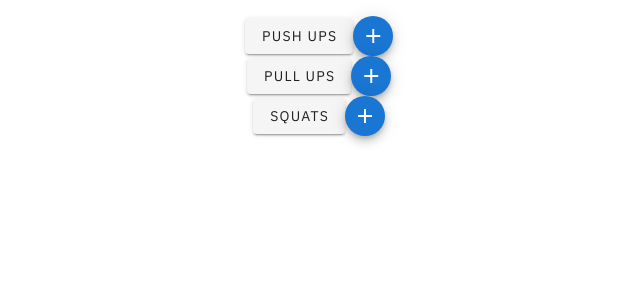
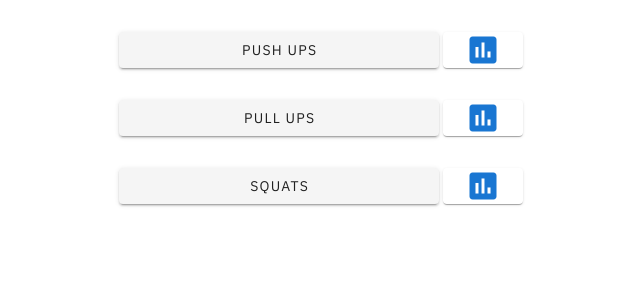
Before and after one commit to jdesfon/Training-app, a Vue app: page / in a window 1280 px wide. Shown: the top 300 px of the page, without its empty margins (321-961 px from the left). Built offline with nearby package versions, Linux system fonts and the light colour scheme; a web font is replaced by a local one.

Commit message:
improvement(exerciselistitem): improve ui/ux better display and form submit on enter

```diff
--- a/src/components/TheExerciseListItem.vue
+++ b/src/components/TheExerciseListItem.vue
@@ -1,9 +1,24 @@
 <template>
   <div class="theExerciseListItem">
-    <v-btn :to="`exercise/${exercise.slug}`">{{ exercise.name }}</v-btn>
-    <v-btn fab small color="primary" @click="isAddSetVisible = true">
-      <v-icon>add</v-icon>
-    </v-btn>
+    <div class="theExerciseListItem__actions">
+      <div class="actions__exercise">
+        <v-btn block @click="isAddSetVisible = true"
+          >{{ exercise.name }}
+        </v-btn>
+      </div>
+
+      <div class="actions__stats">
+        <v-btn
+          block
+          class="elevation-1 mx-1"
+          text
+          color="primary"
+          :to="`exercise/${exercise.slug}`"
+        >
+          <v-icon large>insert_chart</v-icon>
+        </v-btn>
+      </div>
+    </div>
     <TheExerciseSetForm v-if="isAddSetVisible" @submit="submitReps" />
   </div>
 </template>
@@ -44,5 +59,22 @@ export default {
 
 <style lang="scss" scoped>
 .theExerciseListItem {
+  display: flex;
+  flex-direction: column;
+  margin: 1rem;
+
+  &__actions {
+    display: flex;
+  }
+
+  .actions {
+    &__exercise {
+      width: 20rem;
+    }
+
+    &__stats {
+      width: 5rem;
+    }
+  }
 }
 </style>
```
